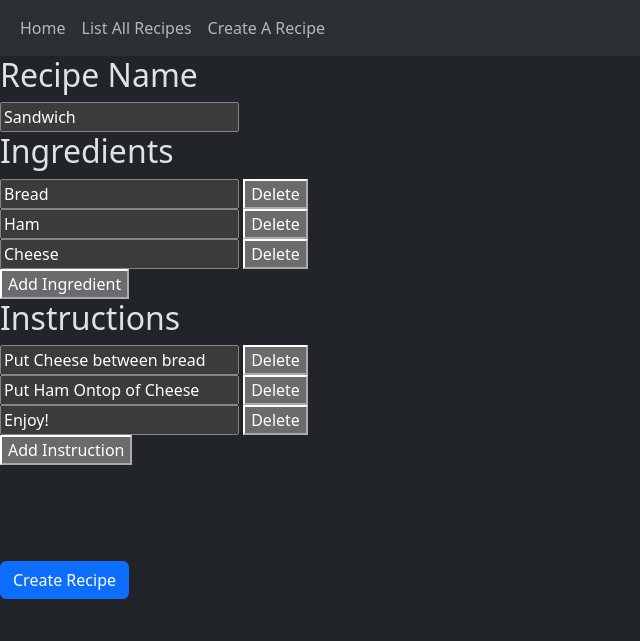
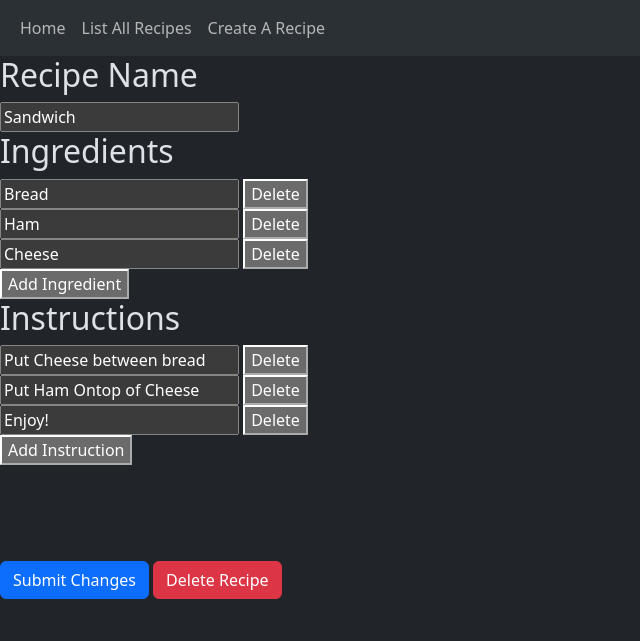
Before and after one commit to Michael-W-Mason/Python_Recipe_App, a Flask app: page /recipes/edit/1 in a window 1280 px wide. Shown: the top 641 px of the page, without its empty margins (0-640 px from the left). Run offline with Flask 3, Linux system fonts and the light colour scheme; data comes from the database, SQL or seed files in the repository; both versions use the stored data as it was after the commit; some libraries are stand-ins or nearby versions.

Commit message:
Added Deleting Recipes

```diff
--- a/src/controllers/recipe_controller.py
+++ b/src/controllers/recipe_controller.py
@@ -87,6 +87,21 @@ def submit_edited_recipe(id):
 
     return redirect(f'/recipes/{id}')
 
+@app.route('/delete_recipe/<id>')
+def delete_recipe(id):
+    query_1 = Ingredients.delete().where(Ingredients.recipe == id)
+    query_1.execute()
+    query_2 = Instructions.delete().where(Instructions.recipe == id)
+    query_2.execute()
+    query_3 = Recipes.delete().where(Recipes.id == id)
+    query_3.execute()
+    return redirect('/recipes')
+
+@app.route('/delete/<id>')
+def delete_recipe_form(id):
+    recipe = Recipes().select(Recipes.name, Recipes.id).where(Recipes.id == id).first()
+    return render_template('delete_recipe.html', recipe=recipe)
+
 @app.route('/submit_recipe', methods=['POST'])
 def submit_recipe():
     data = {}
--- a/src/templates/recipe_form.html
+++ b/src/templates/recipe_form.html
@@ -52,7 +52,12 @@
     <br>
     <br>
     <br>
+    {% if 'id' in recipe %}
+    <button class="btn btn-primary" type="submit">Submit Changes</button>
+    <a class="btn btn-danger" href="/delete/{{recipe.id}}">Delete Recipe</a>
+    {%else%}
     <button class="btn btn-primary" type="submit">Create Recipe</button>
+    {%endif%}
 </form>
 <script src="{{url_for('static', filename='js/buttonController.js')}}"></script>
 {% endblock %}
```
Also changed, not shown: src/templates/delete_recipe.html (added, +7 -0 lines), db/recipes.db.
